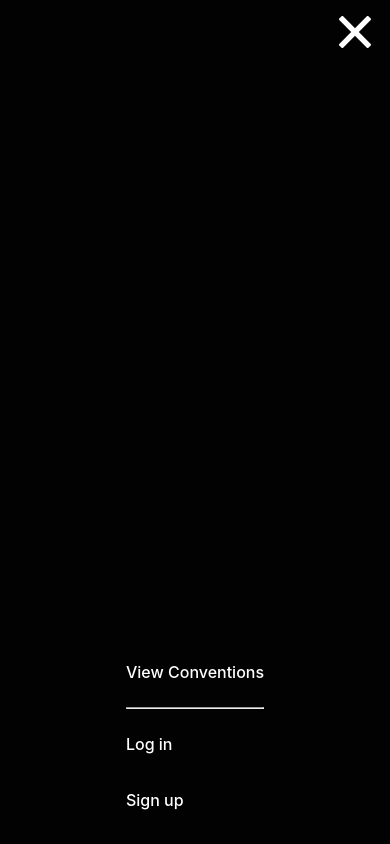
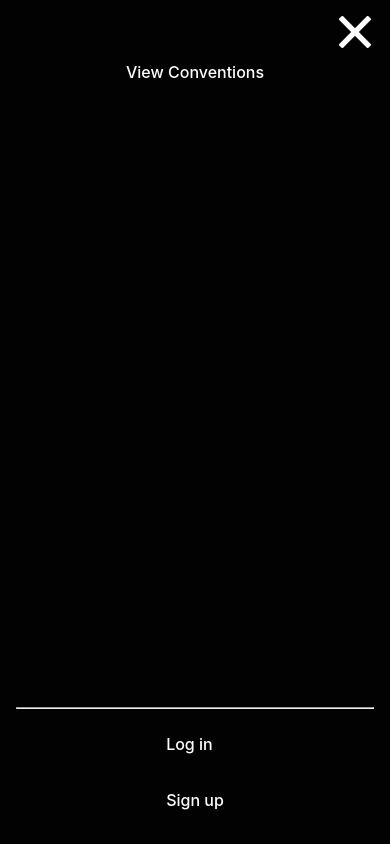
Before and after one commit to ATlexEide/furrventions, a React (Vite) app: page /signin in a window 390 px wide. Both pictures are taken after a click on the button 358 px from the left and 35 px from the top of the page. Built offline with nearby package versions, Linux system fonts and the light colour scheme; no server answers; some icons are missing.

Commit message:
Fix session logic

```diff
--- a/src/Components/Main/Header.jsx
+++ b/src/Components/Main/Header.jsx
@@ -110,42 +110,59 @@ export default function Header() {
               />
             </button>
             <section id="burger-menu" hidden={!isBurgerOpen}>
+              <ul id="burger-main">
+                <li>
+                  <Link
+                    to="conventions"
+                    onClick={clickHandler}
+                    className="hamburger-option"
+                  >
+                    View Conventions
+                  </Link>
+                  {user && (
+                    <li>
+                      <Link
+                        to="conventions/add"
+                        onClick={clickHandler}
+                        className="hamburger-option"
+                      >
+                        Add convention
+                      </Link>
+                    </li>
+                  )}
+                </li>
+              </ul>
+
               {!user && (
+                <>
                   <div id="user-container">
+                    <hr />
                     <ul>
                       <li>
-                      <Link to="conventions" onClick={clickHandler}>
-                        View Conventions
-                      </Link>
-                    </li>
-                    <hr />
-                    <li>
-                      <Link to="signin" onClick={clickHandler}>
+                        <Link
+                          to="signin"
+                          onClick={clickHandler}
+                          className="hamburger-option"
+                        >
                           Log in
                         </Link>
                       </li>
                       <li>
-                      <Link to="signup" onClick={clickHandler}>
+                        <Link
+                          to="signup"
+                          onClick={clickHandler}
+                          className="hamburger-option"
+                        >
                           Sign up
                         </Link>
                       </li>
                     </ul>
                   </div>
+                </>
               )}
+
               {user && (
                 <>
-                  <ul>
-                    <li>
-                      <Link to="conventions" onClick={clickHandler}>
-                        View Conventions
-                      </Link>
-                    </li>
-                    <li>
-                      <Link to="conventions/add" onClick={clickHandler}>
-                        Add convention
-                      </Link>
-                    </li>
-                  </ul>
                   <div id="user-container">
                     <hr />
                     <h2>{`Logged in as ${user.user_metadata.furname}`}</h2>
```
Lines whose indentation alone changed are shown as unchanged.
